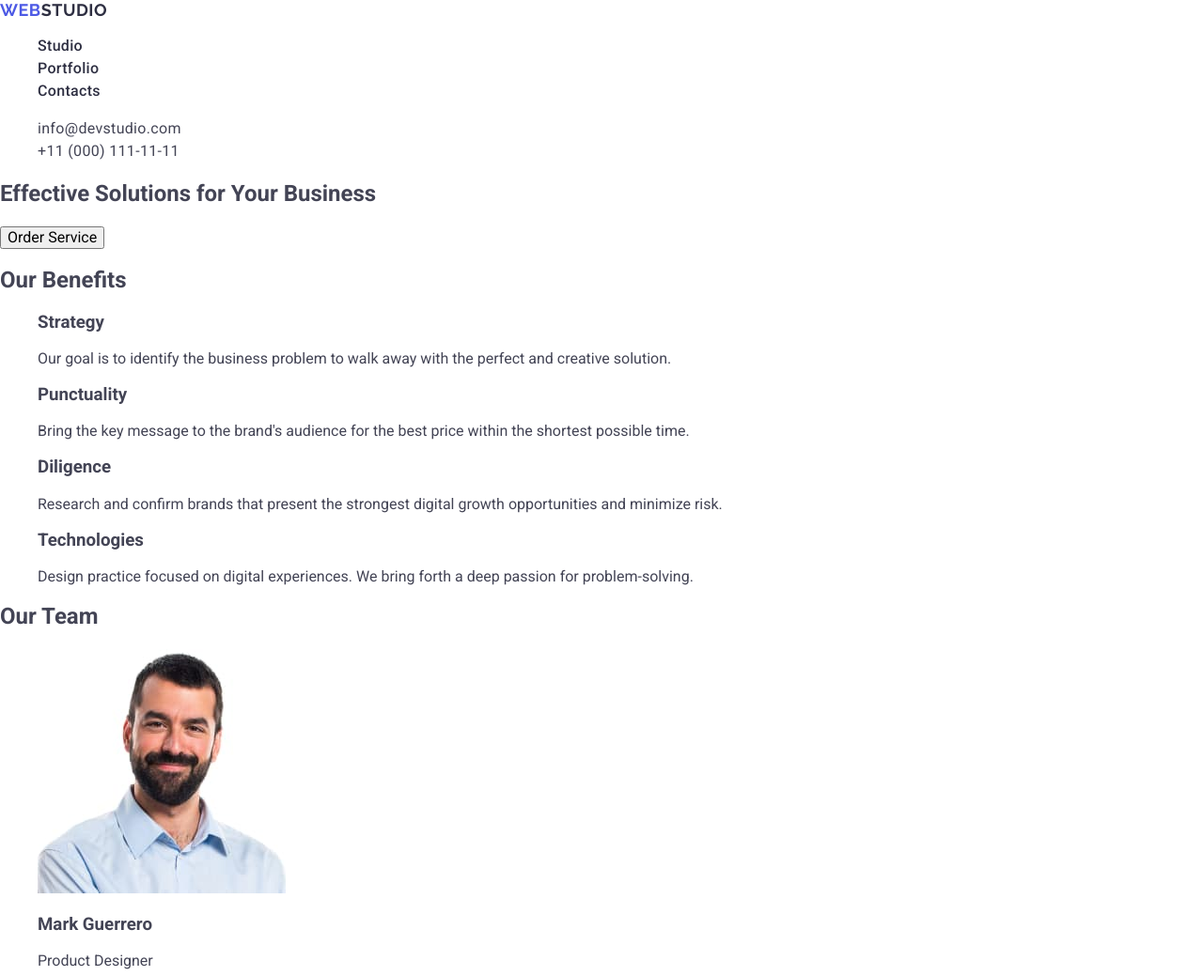
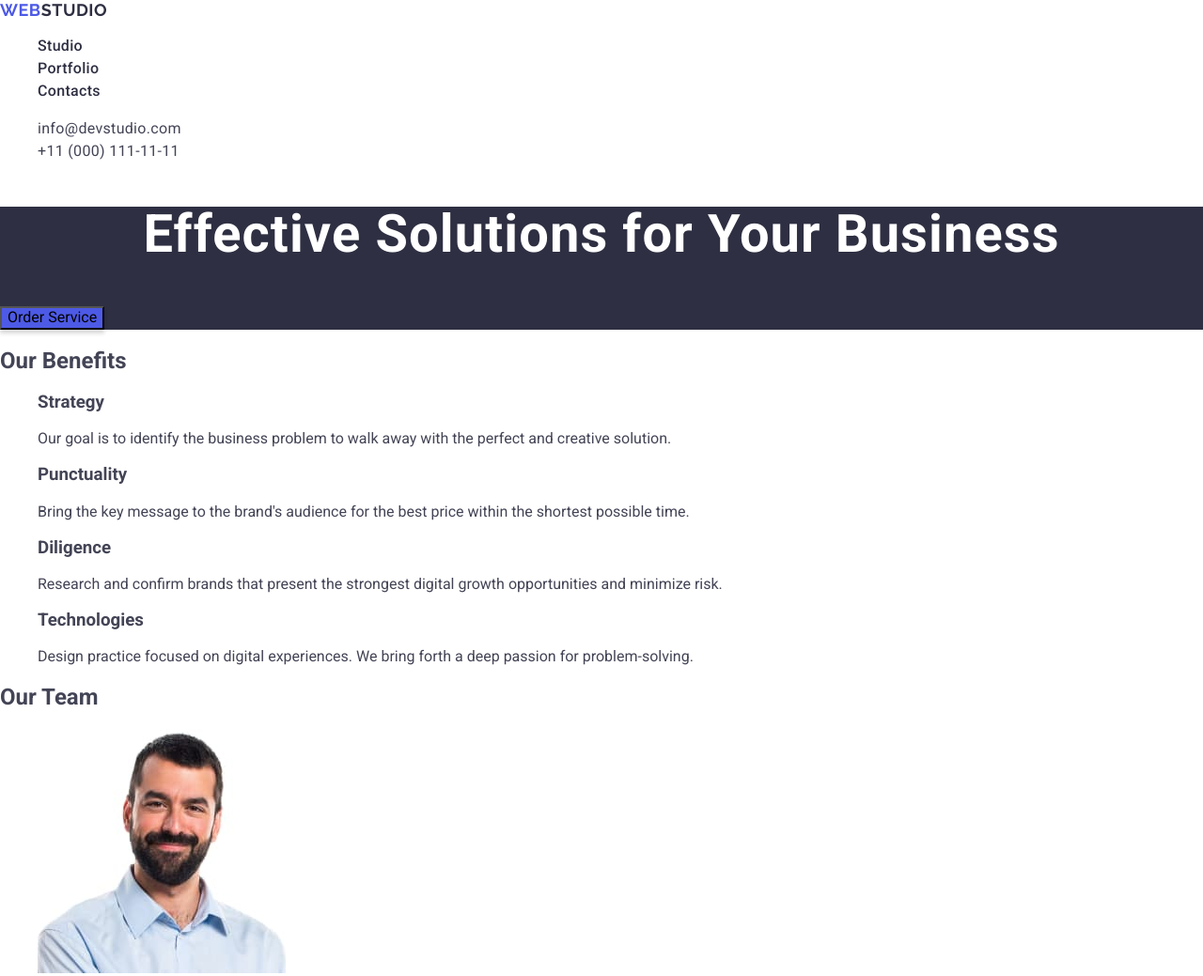
Before and after one commit to Oleksii-Zinchenko/goit-markup-hw-02, a plain HTML site: page index.html in a window 1280 px wide. Shown: the top 1039 px of the page at 94% size. Drawn offline with nearby package versions, Linux system fonts and the light colour scheme.

Commit message:
add hero section

```diff
--- a/css/styles.css
+++ b/css/styles.css
@@ -1,3 +1,4 @@
+/* ===Comon Stayls=== */
 body {
   font-family: 'Roboto', sans-serif;
   color: #434455;
@@ -10,8 +11,15 @@ ol {
 }
 
 a {
+  color: inherit;
   text-decoration: none;
 }
+
+button {
+  cursor: pointer;
+}
+
+/* ===Header Stayls=== */
 
 .logo {
   font-family: 'Raleway', sans-serif;
@@ -59,3 +67,29 @@ a {
 .page-footer {
   background-color: #2e2f42;
 }
+
+/*===Hero Section===  */
+.hero-section {
+  background: #2e2f42;
+}
+
+.main-title {
+  font-weight: 700;
+  font-size: 56px;
+  line-height: 1.071;
+  letter-spacing: 0.02em;
+  text-align: center;
+  color: #fff;
+}
+
+.order-service-btn {
+  box-shadow: 0 4px 4px 0 rgba(0, 0, 0, 0.15);
+  background-color: #4d5ae5;
+}
+
+.order-service-btn:hover,
+.order-service-btn:focus {
+  background-color: #404bbf;
+}
+
+/* ===Our Benefits Sectio=== */
--- a/index.html
+++ b/index.html
@@ -5,16 +5,12 @@
     <meta charset="UTF-8">
     <meta name="viewport" content="width=device-width, initial-scale=1.0">
     <title>Webstudio</title>
-
-    <link rel="stylesheet" href="https://cdnjs.cloudflare.com/ajax/libs/modern-normalize/3.0.1/modern-normalize.min.css"
-        integrity="sha512-q6WgHqiHlKyOqslT/lgBgodhd03Wp4BEqKeW6nNtlOY4quzyG3VoQKFrieaCeSnuVseNKRGpGeDU3qPmabCANg=="
-        crossorigin="anonymous" referrerpolicy="no-referrer" />
-
-    <link rel="preconnect" href="https://fonts.googleapis.com">
-    <link rel="preconnect" href="https://fonts.gstatic.com" crossorigin>
     <link
         href="https://fonts.googleapis.com/css2?family=Raleway:wght@700&family=Roboto:wght@100;400;500;700&display=swap"
         rel="stylesheet">
+
+    <link rel="stylesheet"
+        href="https://cdnjs.cloudflare.com/ajax/libs/modern-normalize/3.0.1/modern-normalize.min.css">
 
     <link rel="stylesheet" href="./css/styles.css">
 </head>
@@ -22,11 +18,11 @@
 <body>
     <!-- Page Header -->
     <header class="page-header">
-        <nav class="header-nav">
+        <nav class="page-nav">
             <a class="logo header-logo" href="./index.html">Web<span class="logo-part">Studio</span></a>
             <ul class="nav-list">
                 <li class="nav-item">
-                    <a class="nav-link" href="index.html">Studio</a>
+                    <a class="nav-link" href="">Studio</a>
                 </li>
                 <li class="nav-item">
                     <a class="nav-link" href="">Portfolio</a>
@@ -49,12 +45,12 @@
     </header>
     <main>
         <!-- Hero Section -->
-        <section>
-            <h1>Effective Solutions for Your Business</h1>
-            <button type="button">Order Service</button>
+        <section class="hero-section">
+            <h1 class="main-title">Effective Solutions for Your Business</h1>
+            <button class="order-service-btn" type="button">Order Service</button>
         </section>
         <!-- Our Benefits Section -->
-        <section>
+        <section class="benefits-section">
             <h2>Our Benefits</h2>
             <ul>
                 <li>
```
